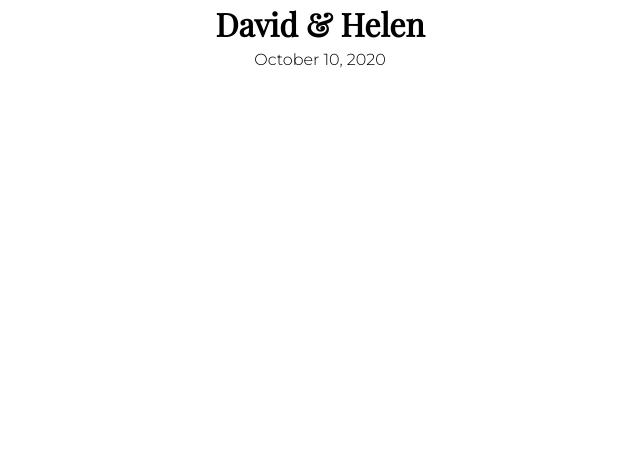
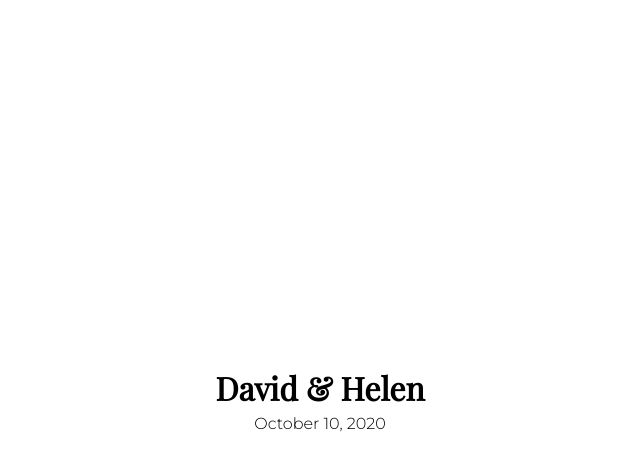
Before and after one commit to davidandhelen/dnh-frontend, a React (Create React App) app: page / in a window 1280 px wide. Shown: the top 470 px of the page, without its empty margins (320-960 px from the left). Built offline with nearby package versions, Linux system fonts and the light colour scheme.

Commit message:
fix after rebase

```diff
--- a/src/pages/Splash/Splash.module.scss
+++ b/src/pages/Splash/Splash.module.scss
@@ -1,6 +1,10 @@
 @import "../../style/constants";
 
 .container {
+  align-items: center;
   background: $color-white;
-  text-align: center;
+  display: flex;
+  flex-direction: column;
+  height: 100vh;
+  justify-content: center;
 }
```
